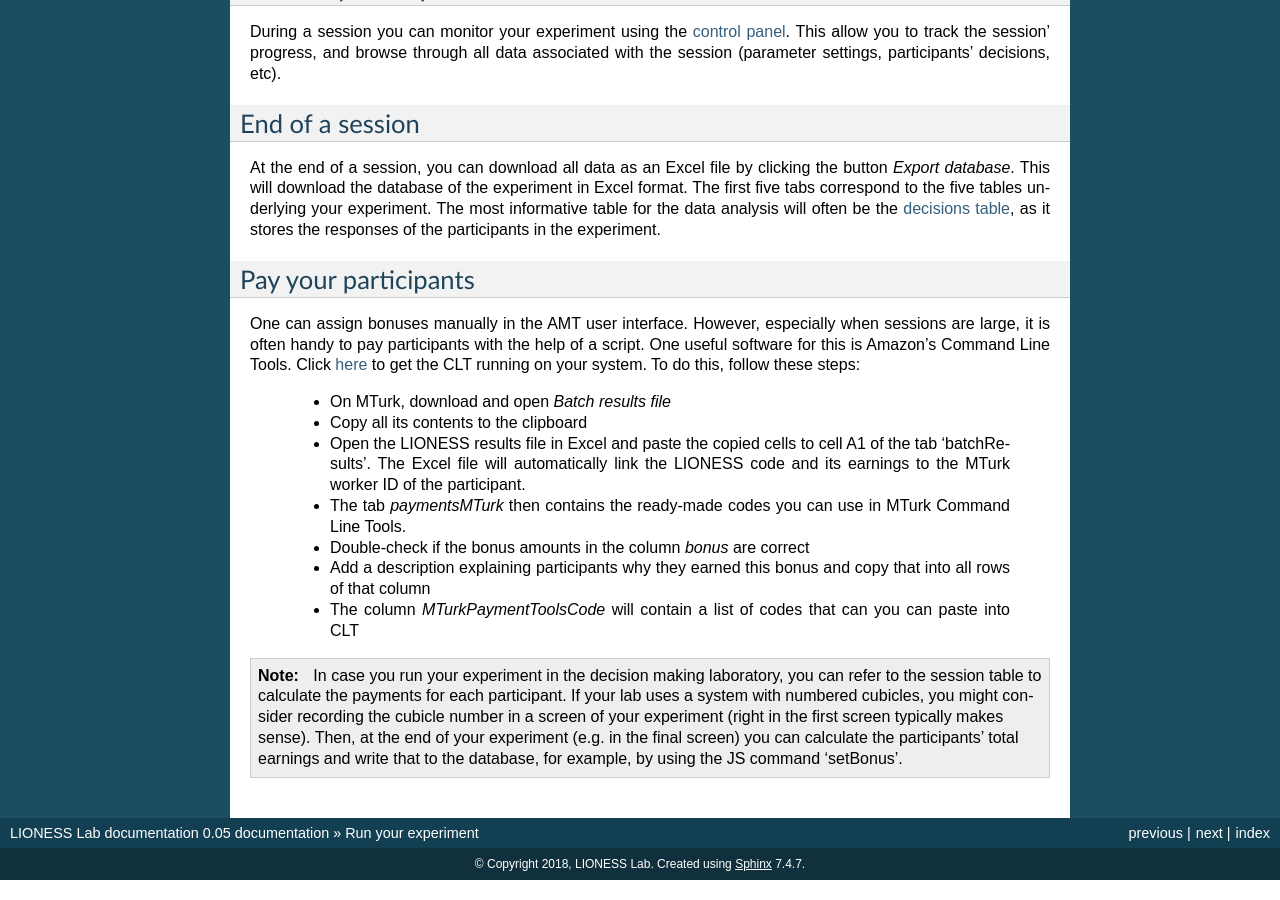
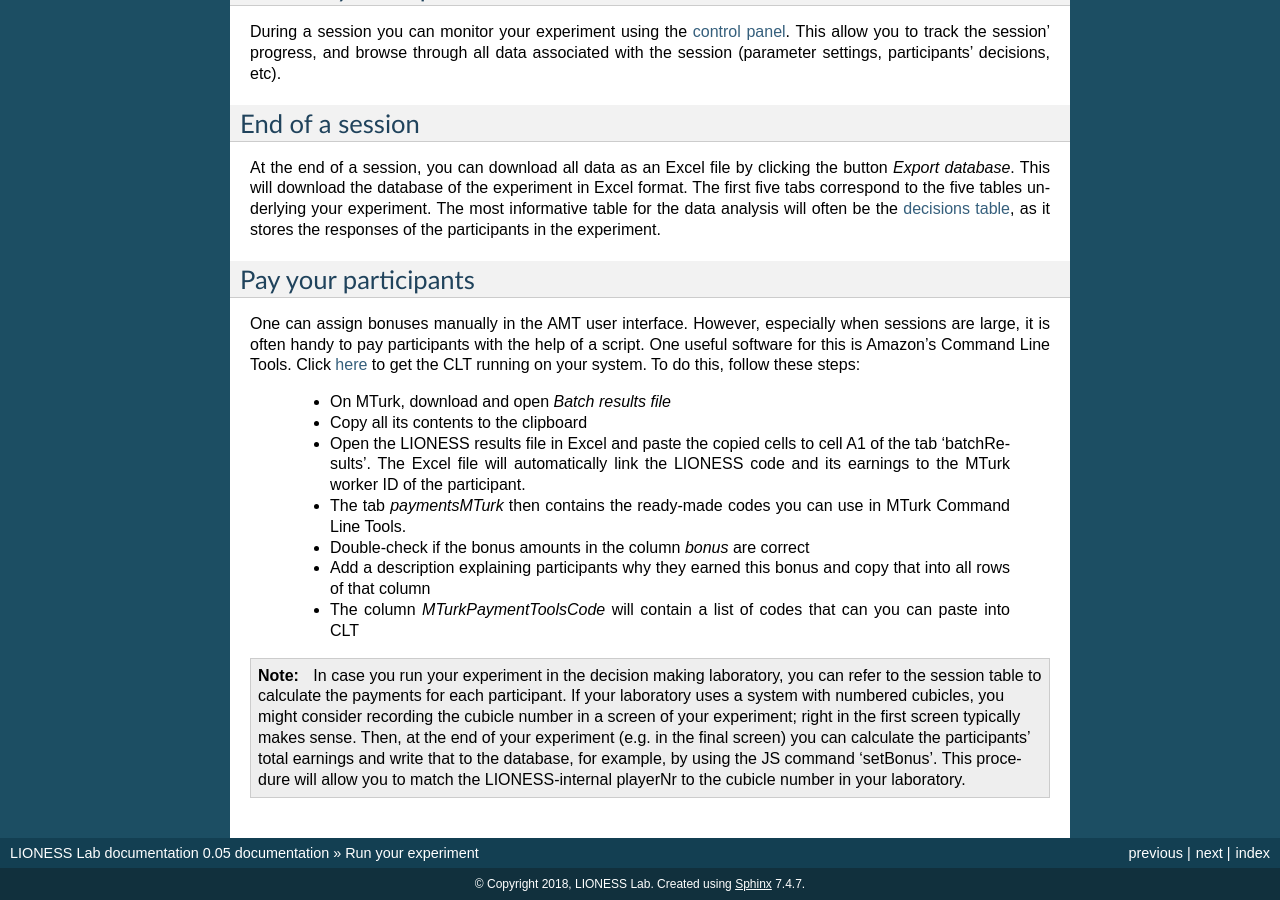
Before and after one commit to marcusgia2505/LIONESS_doc, a Sphinx documentation site: the page built from docs/0304_run.rst, in a window 1280 px wide and 900 px high, scrolled down 883 px. Built offline with Sphinx 7.4.7, drawn with Linux system fonts in a browser that asks for light colours.

Commit message:
Update 0304_run.rst

```diff
--- a/docs/0304_run.rst
+++ b/docs/0304_run.rst
@@ -51,4 +51,4 @@ One can assign bonuses manually in the AMT user interface. However, especially w
  - Add a description explaining participants why they earned this bonus and copy that into all rows of that column
  - The column *MTurkPaymentToolsCode* will contain a list of codes that can you can paste into CLT
 
-.. note:: In case you run your experiment in the decision making laboratory, you can refer to the session table to calculate the payments for each participant. If your lab uses a system with numbered cubicles, you might consider recording the cubicle number in a screen of your experiment (right in the first screen typically makes sense). Then, at the end of your experiment (e.g. in the final screen) you can calculate the participants' total earnings and write that to the database, for example, by using the JS command 'setBonus'.
+.. note:: In case you run your experiment in the decision making laboratory, you can refer to the session table to calculate the payments for each participant. If your laboratory uses a system with numbered cubicles, you might consider recording the cubicle number in a screen of your experiment; right in the first screen typically makes sense. Then, at the end of your experiment (e.g. in the final screen) you can calculate the participants' total earnings and write that to the database, for example, by using the JS command 'setBonus'. This procedure will allow you to match the LIONESS-internal playerNr to the cubicle number in your laboratory.
```
